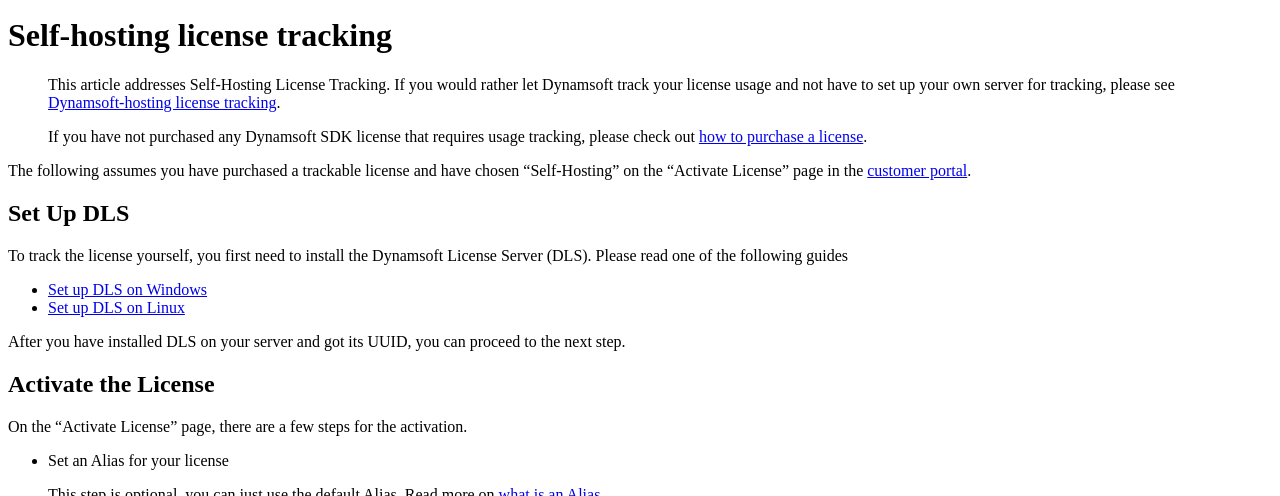
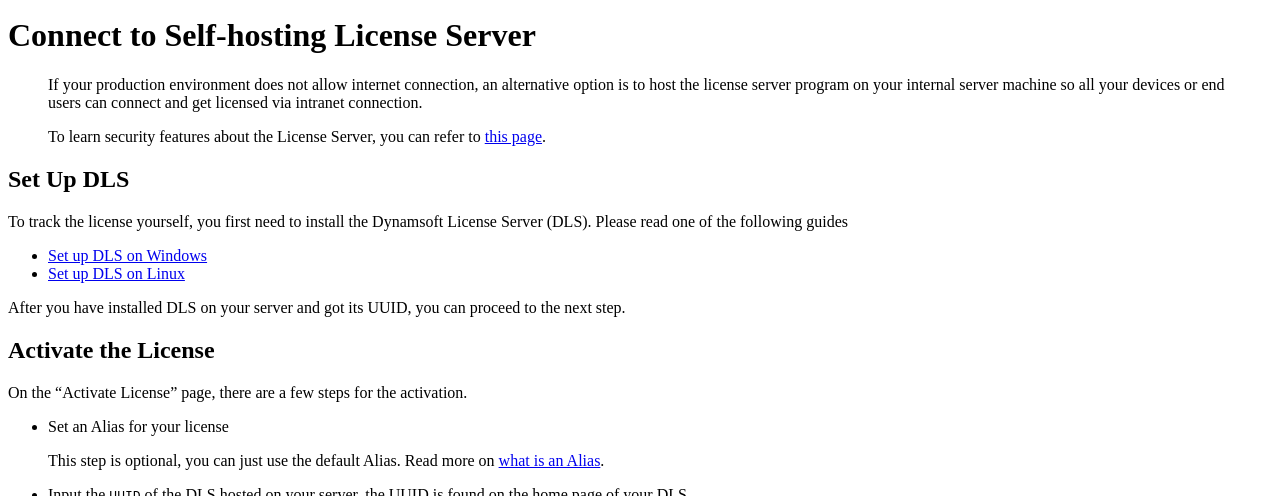
Before and after one commit to dynamsoft-docs/license-server-docs, a Jekyll site: the page built from selfhosting/index.md, in a window 1280 px wide and 900 px high, scrolled down 458 px, cut to the strip 243-739 px from the top of the window. Built offline with Jekyll 4.4.1, drawn with Linux system fonts in a browser that asks for light colours.

Commit message:
Update index.md
minor changes to the wording

```diff
--- a/selfhosting/index.md
+++ b/selfhosting/index.md
@@ -7,13 +7,12 @@
 needAutoGenerateSidebar: true
 ---
 
-# Self-hosting license tracking
+# Connect to Self-hosting License Server
 
-> This article addresses Self-Hosting License Tracking. If you would rather let Dynamsoft track your license usage and not have to set up your own server for tracking, please see [Dynamsoft-hosting license tracking]({{site.dshosting}}index.html).
+> If your production environment does not allow internet connection, an alternative option is to host the license server program on your internal server machine so all your devices or end users can connect and get licensed via intranet connection.
+>
+> To learn security features about the License Server, you can refer to [this page]({{site.about}}licensefaq.html).
 
-> If you have not purchased any Dynamsoft SDK license that requires usage tracking, please check out [how to purchase a license]({{site.about}}purchase.html).
-
-The following assumes you have purchased a trackable license and have chosen "Self-Hosting" on the "Activate License" page in the [customer portal](https://www.dynamsoft.com/customer/license/fullLicense).
 
 ## Set Up DLS
 
```
